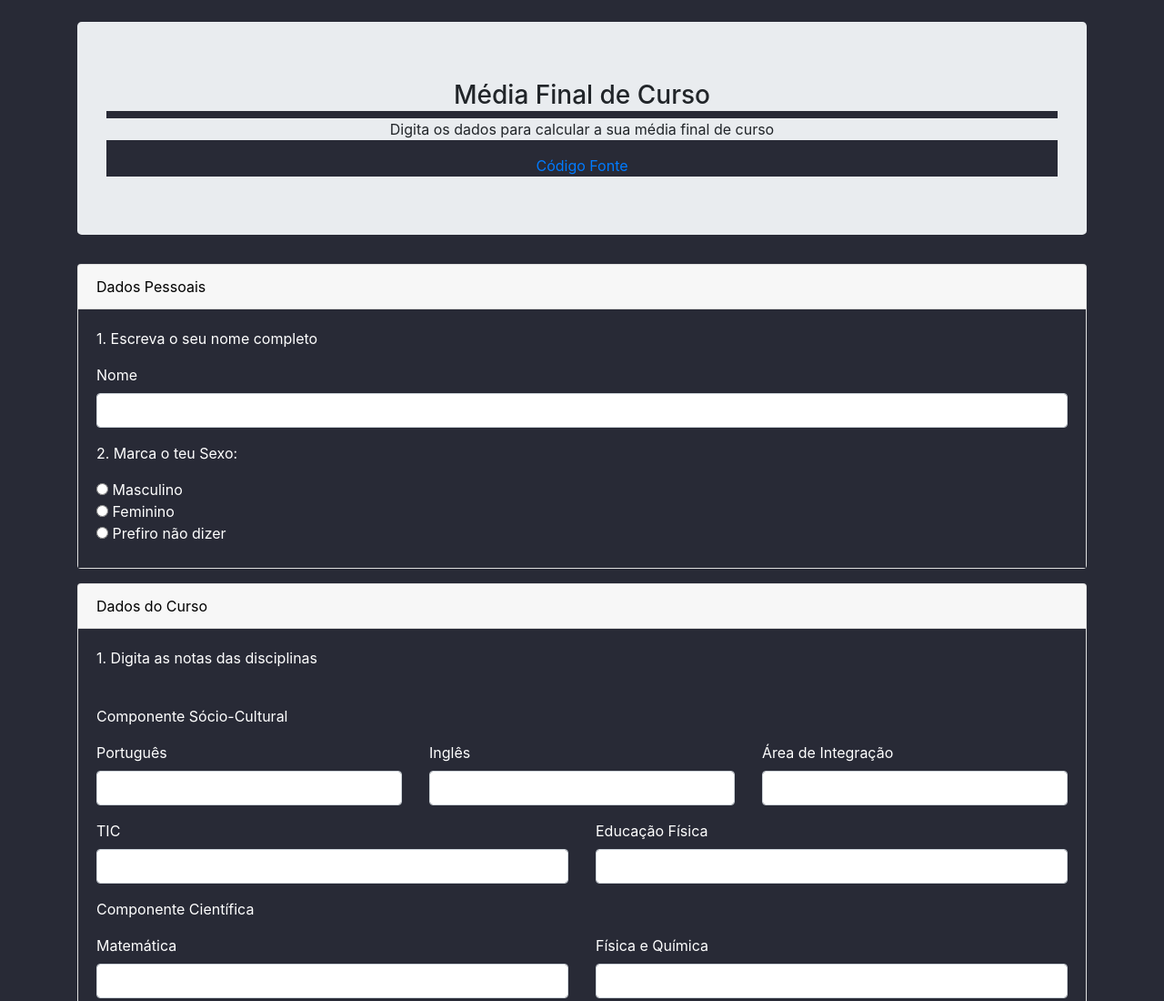
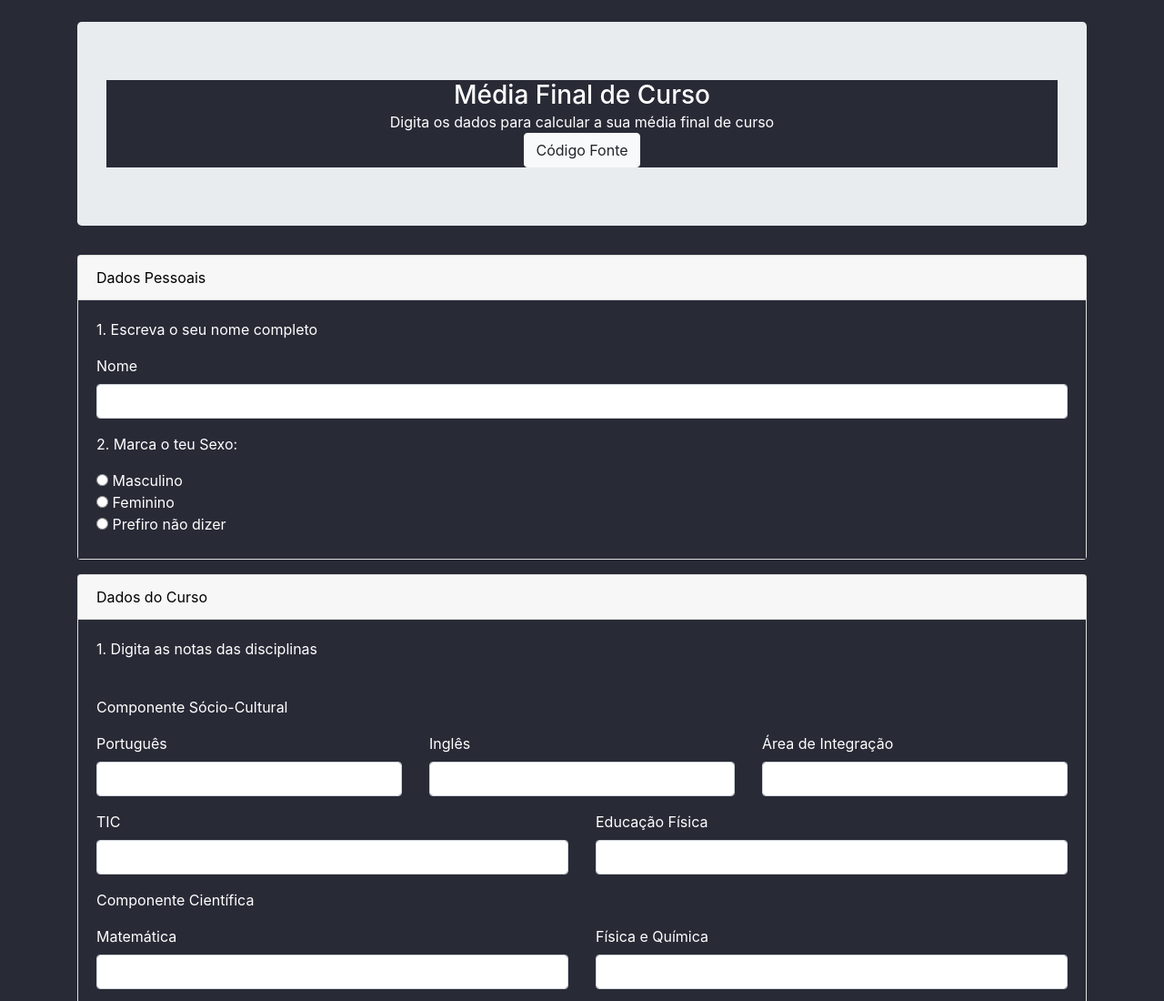
Before and after one commit to Beaast-exe/calculadora-de-media, a plain HTML site: page index.html in a window 1280 px wide. Shown: the top 1100 px of the page at 91% size. Drawn offline with nearby package versions, Linux system fonts and the light colour scheme.

Commit message:
Adicionado Botao de Codigo Fonte

```diff
--- a/app.css
+++ b/app.css
@@ -2,8 +2,11 @@
 	background-color: #282a36;
 }
 
-h3, center p {
-	background-color: #e9ecef;
+h3, center p, jumbotron center {
+	padding: 0;
+	margin: 0;
+	background-color: #282a36!important;
+	color: white;
 }
 
 .card-header {
--- a/index.html
+++ b/index.html
@@ -19,7 +19,8 @@
 			<center>
 				<h3>Média Final de Curso</h3>
 				<p>Digita os dados para calcular a sua média final de curso</p>
-				<a href="https://github.com/Beaast-exe/calculadora-de-media">Código Fonte</a>
+				<a href="https://github.com/Beaast-exe/calculadora-de-media" target="_blank"><button type="button"
+						class="btn btn-light">Código Fonte</button></a>
 			</center>
 		</div>
 		<form id="calculo" method="GET">
```
